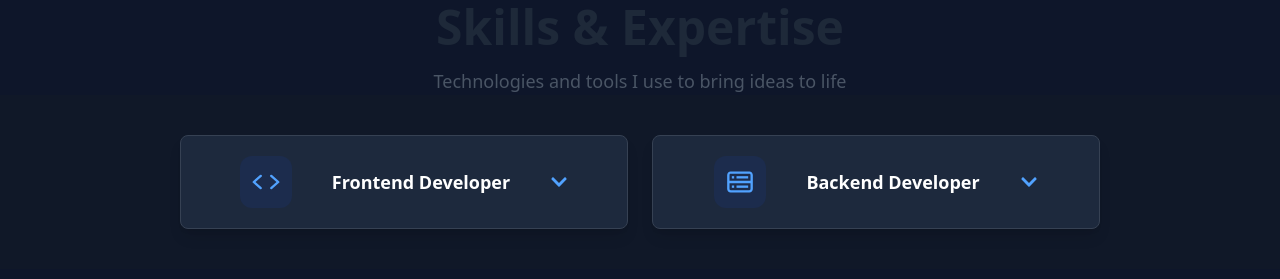
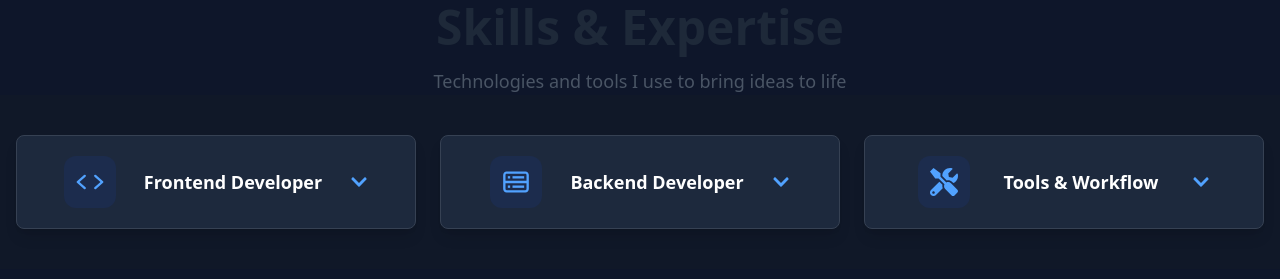
Before and after one commit to azlanjamshed/Portfolio, a React (Vite) app: page / in a window 1280 px wide. Shown: the part 1160-1439 px from the top of the page. Built offline with nearby package versions, Linux system fonts and the light colour scheme.

Commit message:
add new section on  skill

```diff
--- a/src/Components/Navbar.jsx
+++ b/src/Components/Navbar.jsx
@@ -137,16 +137,16 @@ const Navbar = () => {
   const menuRef = useRef(null);
 
   // Close menu when clicking outside
-  useEffect(() => {
-    const handleClickOutside = (e) => {
-      if (menuRef.current && !menuRef.current.contains(e.target)) {
-        setOpen(false);
-      }
-    };
+  // useEffect(() => {
+  //   const handleClickOutside = (e) => {
+  //     if (menuRef.current && !menuRef.current.contains(e.target)) {
+  //       setOpen(false);
+  //     }
+  //   };
 
-    document.addEventListener("mousedown", handleClickOutside);
-    return () => document.removeEventListener("mousedown", handleClickOutside);
-  }, []);
+  //   document.addEventListener("mousedown", handleClickOutside);
+  //   return () => document.removeEventListener("mousedown", handleClickOutside);
+  // }, []);
 
   const navLinks = [
     { to: "home", label: "Home" },
@@ -216,7 +216,10 @@ const Navbar = () => {
 
       {/* Mobile Menu */}
       {open && (
-        <div className="md:hidden bg-[#1c293c] text-white px-6 py-6 space-y-5">
+        <div
+          className="md:hidden bg-[#1c293c] text-white px-6 py-6 space-y-5"
+          onClick={(e) => e.stopPropagation()}
+        >
           {navLinks.map((link) => (
             <Link
               key={link.to}
@@ -224,7 +227,6 @@ const Navbar = () => {
               smooth
               duration={300}
               offset={-70}
-              spy
               className="block cursor-pointer text-lg hover:text-blue-400"
               onClick={() => setOpen(false)}
             >
--- a/src/Pages/Skills.jsx
+++ b/src/Pages/Skills.jsx
@@ -2,6 +2,8 @@ import React from "react";
 import { FaChevronDown } from "react-icons/fa";
 import { CgDatabase } from "react-icons/cg";
 import { IoCode } from "react-icons/io5";
+import { FaTools, FaCloud } from "react-icons/fa";
+import { MdStorage } from "react-icons/md";
 
 const Skills = () => {
   return (
@@ -18,38 +20,7 @@ const Skills = () => {
             Technologies and tools I use to bring ideas to life
           </span>
         </div>
-        {/* <div className="w-full flex flex-col justify-center items-center text-center">
-          <div className="frontend border-2 p-5 items-center ">
-            <details className="text-white  ">
-              <summary className="list-none flex gap-5 ">
-                <span>Frontend Developer</span>
-                <span className="text-gray-500">▼</span>
-              </summary>
-              <div>
-                <span>HTML</span>
-                <span>CSS</span>
-                <span>JavaScript</span>
-                <span>React</span>
-                <span>Tailwind CSS</span>
-              </div>
-            </details>
-          </div>
-          <div className="backend">
-            <details className="text-white">
-              <summary className="list-none">
-                <span>Backend Developer</span>
-                <span className="text-gray-500">▼</span>
-              </summary>
-              <div>
-                <span>Node.js</span>
-                <span>Express.js</span>
-                <span>REST APIs</span>
-                <span>MongoDB</span>
-                <span>MySQL </span>
-              </div>
-            </details>
-        </div>
-          </div> */}
+
         <div className="w-full px-4 py-10 flex flex-col md:flex-row md:justify-center gap-6 items-center text-center bg-gray-900 text-white">
           {/* Frontend Section */}
           <div className="w-full max-w-md border border-gray-700 rounded-lg p-5 shadow-lg bg-slate-800  hover:shadow-xl transition-all duration-300 transform hover:-translate-y-1">
@@ -122,6 +93,39 @@ const Skills = () => {
               </div>
             </details>
           </div>
+          {/* Tools & Workflow */}
+          <div className="w-full max-w-md border border-gray-700 rounded-lg p-5 shadow-lg bg-slate-800 hover:shadow-xl transition-all duration-300 transform hover:-translate-y-1">
+            <details className="group">
+              <summary className="flex justify-evenly items-center cursor-pointer list-none text-lg font-semibold">
+                <div className="bg-blue-900/20 p-3 rounded-xl">
+                  <FaTools className="text-blue-400 w-7 h-7" />
+                </div>
+                <div className="flex flex-col items-start">
+                  <span>Tools & Workflow</span>
+                </div>
+                <FaChevronDown className="transition-transform duration-300 group-open:rotate-180 text-blue-400" />
+              </summary>
+
+              <div className="mt-4 flex flex-wrap justify-center gap-3 text-sm text-gray-300">
+                {[
+                  "Git",
+                  "GitHub",
+                  "VS Code",
+                  // "Vite",
+                  // "Webpack",
+                  "Postman",
+                  // "Figma (Basic)",
+                ].map((skill) => (
+                  <span
+                    key={skill}
+                    className="bg-[#1f2a4c] px-5 py-3 font-medium rounded-2xl hover:text-blue-400 border border-[#3b4a79] hover:border-blue-400 transition-colors duration-300"
+                  >
+                    {skill}
+                  </span>
+                ))}
+              </div>
+            </details>
+          </div>
         </div>
       </section>
     </>
```
